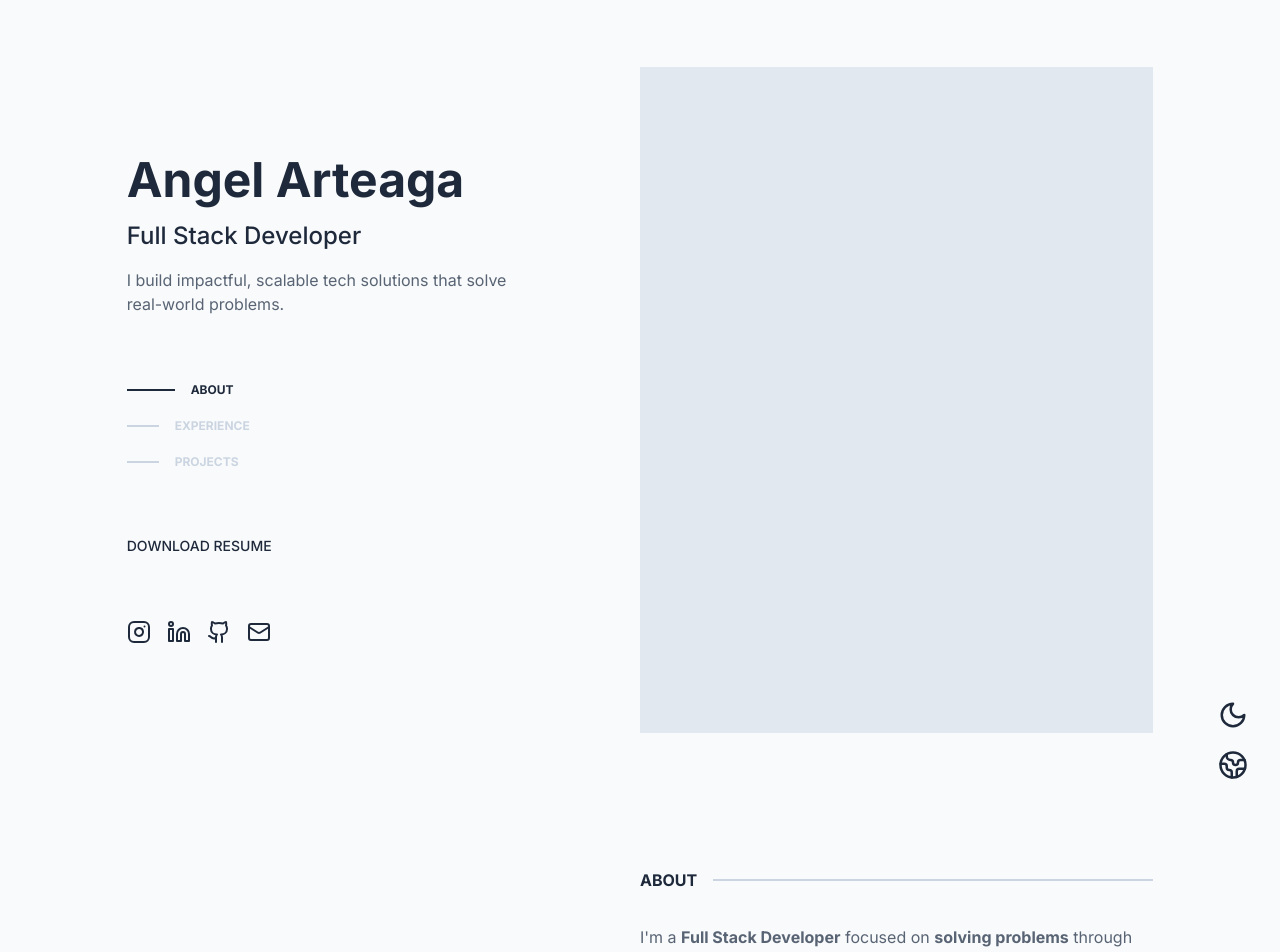
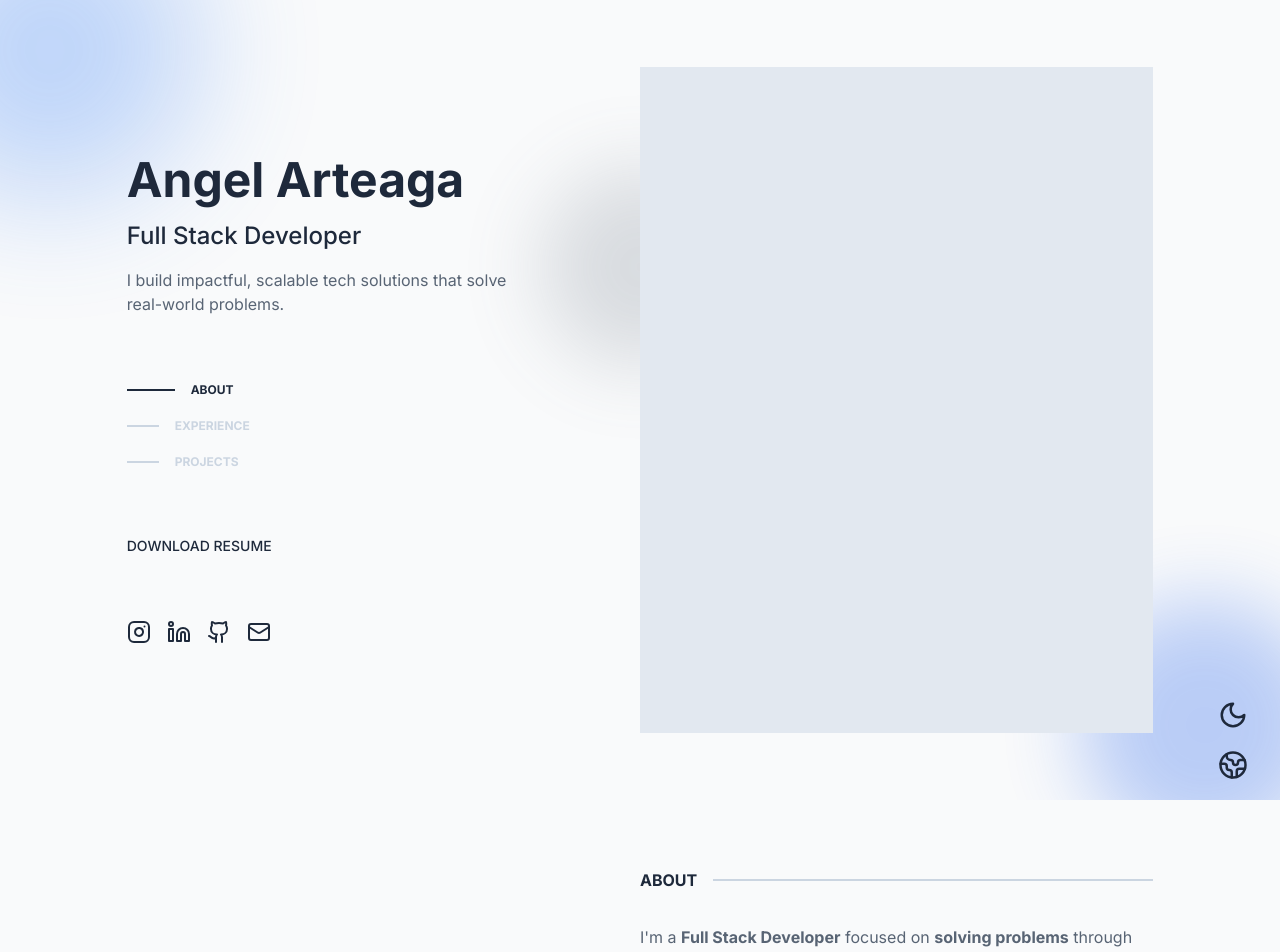
Before and after one commit to artxga/portfolio-v3, a Next.js app: page / in a window 1280 px wide. Shown: the top 952 px of the page. Built offline with nearby package versions, Linux system fonts and the light colour scheme.

Commit message:
bg pulse effect

```diff
--- a/src/app/(landing)/page.tsx
+++ b/src/app/(landing)/page.tsx
@@ -1,4 +1,4 @@
-"use client"
+"use client";
 
 import AboutSection from "@/components/about-section";
 import DarkModeToggle from "@/components/dark-mode-toggle";
@@ -12,8 +12,25 @@ export default function LandingPage() {
   return (
     <>
       <MobileNavbar />
+
+      <div className="fixed inset-0 overflow-hidden -z-10">
+        <div
+          className="absolute top-[-100px] left-[-100px] w-[300px] h-[300px] rounded-full blur-3xl opacity-30 animate-pulse"
+          style={{ animationDuration: "6s", backgroundColor: "var(--accent)" }}
+        />
+        <div
+          className="absolute top-1/3 left-1/2 translate-x-[-50%] translate-y-[-50%] w-[200px] h-[200px] rounded-full blur-2xl opacity-20 animate-pulse delay-1000"
+          style={{ animationDuration: "6s", backgroundColor: "var(--foreground-paragraph)" }}
+        />
+        <div
+          className="absolute bottom-[-50px] right-[-50px] w-[250px] h-[250px] rounded-full blur-2xl opacity-30 animate-pulse delay-2000"
+          style={{ animationDuration: "6s", backgroundColor: "var(--hover)" }}
+        />
+      </div>
+
+
+
       <div className="grid grid-cols-12 min-h-screen px-6 font-[family-name:var(--font-inter)]">
-
         <div className="fixed flex-col hidden gap-5 md:flex bottom-5 right-8">
           <DarkModeToggle />
           <LanguageSelector />
@@ -23,15 +40,11 @@ export default function LandingPage() {
 
         <div className="flex flex-col col-start-1 col-end-13 mb-12 md:col-start-7 md:col-end-12 2xl:col-end-11">
           <section className="flex-col justify-center hidden h-screen md:flex">
-            <div className=" h-10/12 bg-slate-200">
-
-            </div>
+            <div className="h-10/12 bg-slate-200"></div>
           </section>
 
           <AboutSection />
-
           <ExperienceSection />
-
           <ProjectsSection />
 
           <footer className="py-6 text-sm text-left text-[var(--foreground-paragraph)] pt-18">
```
